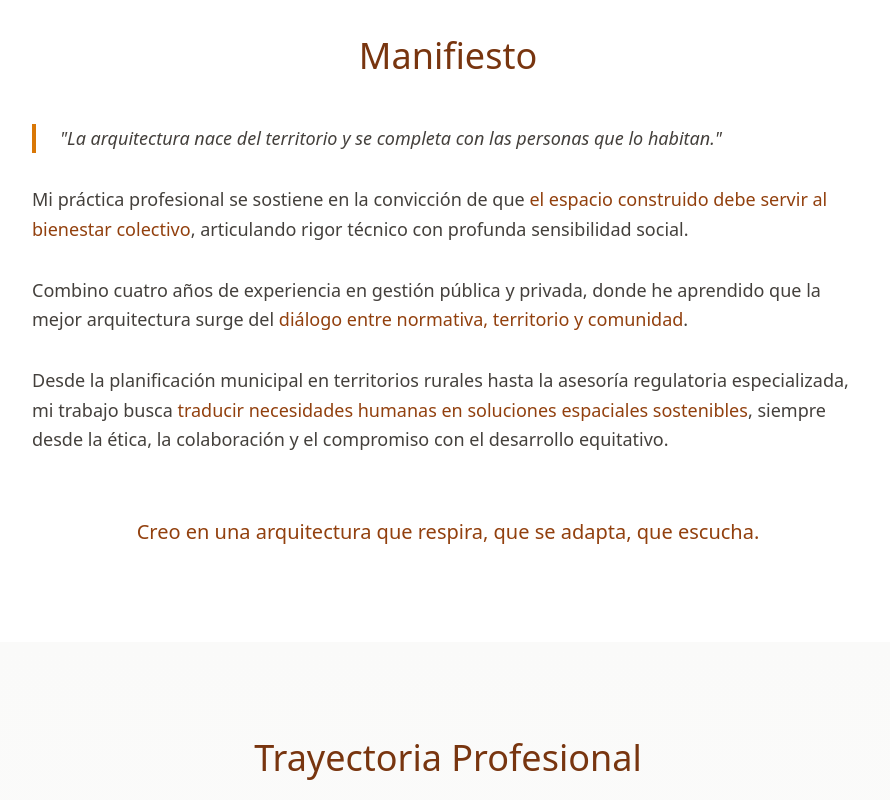
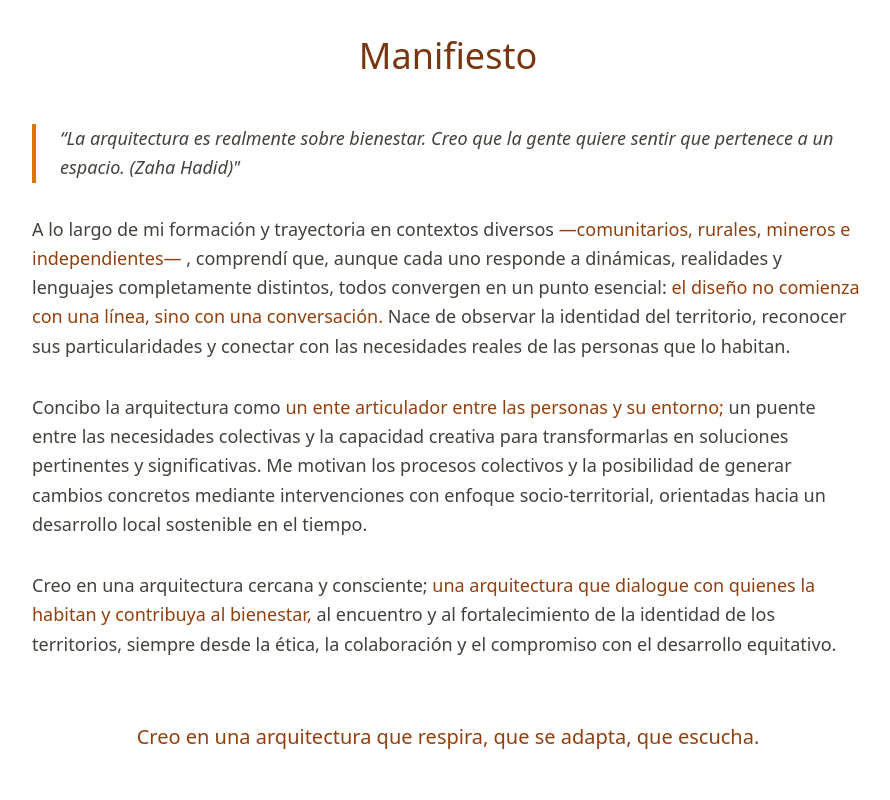
Before and after one commit to 7aleobe7labrod7/abf-portfolio, a React (Vite) app: page / in a window 1280 px wide. Shown: the part 1080-1880 px from the top of the page, without its empty margins (192-1082 px from the left). Built offline with nearby package versions, Linux system fonts and the light colour scheme.

Commit message:
fix: correct manifiesto text

```diff
--- a/afaf-portfolio.tsx
+++ b/afaf-portfolio.tsx
@@ -372,16 +372,22 @@ const Portfolio = () => {
           </h2>
           <div className="space-y-8 text-lg leading-relaxed text-stone-700">
             <p className="font-light border-l-4 border-amber-600 pl-6 italic">
-              "La arquitectura nace del territorio y se completa con las personas que lo habitan."
+              “La arquitectura es realmente sobre bienestar. Creo que la gente quiere sentir que pertenece a un espacio. (Zaha Hadid)"
             </p>
             <p>
-              Mi práctica profesional se sostiene en la convicción de que <span className="font-medium text-amber-800">el espacio construido debe servir al bienestar colectivo</span>, articulando rigor técnico con profunda sensibilidad social.
+              A lo largo de mi formación y trayectoria en contextos diversos  <span className="font-medium text-amber-800">—comunitarios, rurales, mineros e independientes— </span>,
+              comprendí que, aunque cada uno responde a dinámicas, realidades y lenguajes completamente distintos, todos convergen en un punto esencial:
+              <span className="font-medium text-amber-800"> el diseño no comienza con una línea, sino con una conversación. </span>
+              Nace de observar la identidad del territorio, reconocer sus particularidades y conectar con las necesidades reales de las personas que lo habitan.
             </p>
             <p>
-              Combino cuatro años de experiencia en gestión pública y privada, donde he aprendido que la mejor arquitectura surge del <span className="font-medium text-amber-800">diálogo entre normativa, territorio y comunidad</span>.
+              Concibo la arquitectura como <span className="font-medium text-amber-800"> un ente articulador entre las personas y su entorno; </span>
+              un puente entre las necesidades colectivas y la capacidad creativa para transformarlas en soluciones pertinentes y significativas.
+              Me motivan los procesos colectivos y la posibilidad de generar cambios concretos mediante intervenciones con enfoque socio‑territorial, orientadas hacia un desarrollo local sostenible en el tiempo.
             </p>
             <p>
-              Desde la planificación municipal en territorios rurales hasta la asesoría regulatoria especializada, mi trabajo busca <span className="font-medium text-amber-800">traducir necesidades humanas en soluciones espaciales sostenibles</span>, siempre desde la ética, la colaboración y el compromiso con el desarrollo equitativo.
+              Creo en una arquitectura cercana y consciente; <span className="font-medium text-amber-800"> una arquitectura que dialogue con quienes la habitan y contribuya al bienestar, </span>
+              al encuentro y al fortalecimiento de la identidad de los territorios, siempre desde la ética, la colaboración y el compromiso con el desarrollo equitativo.
             </p>
             <p className="text-xl font-light text-center pt-8 text-amber-800">
               Creo en una arquitectura que respira, que se adapta, que escucha.
```
